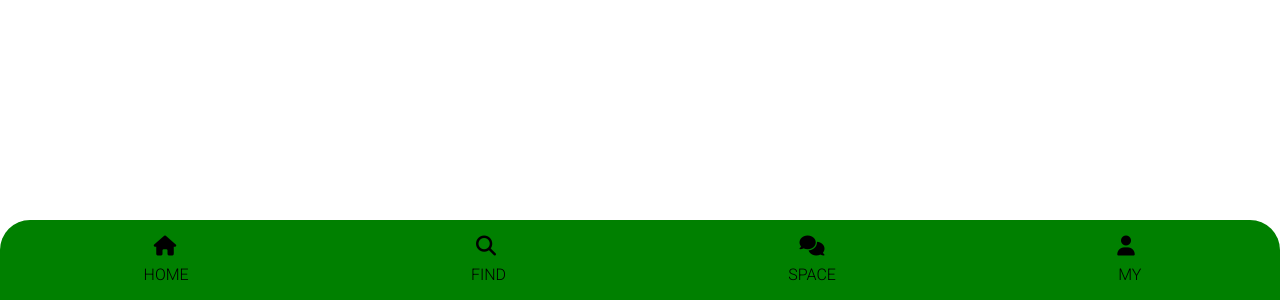
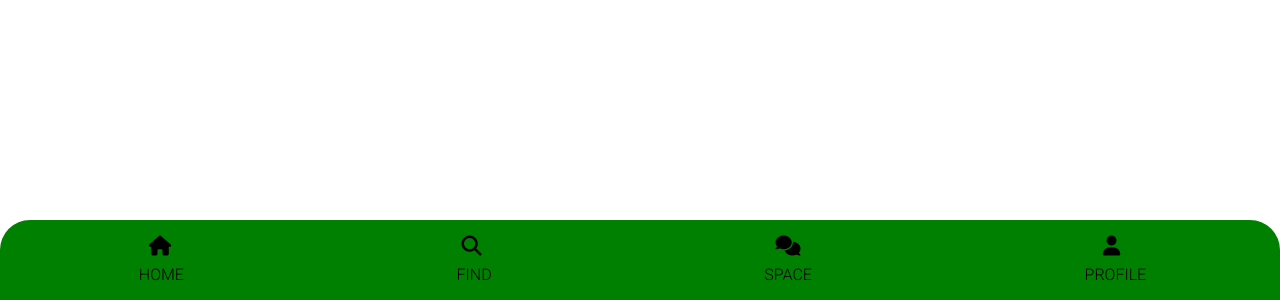
Before and after one commit to enesmozer/Animated-Tabbar, a website: page index.html in a window 1280 px wide. Shown: the part 500-800 px from the top of the page. Drawn offline with nearby package versions, Linux system fonts and the light colour scheme.

Commit message:
Menu names updated

```diff
--- a/index.html
+++ b/index.html
@@ -23,7 +23,7 @@
         </a>
         <a href="#" class="button">
           <i class="fas fa-user icon"></i>
-          <div class="text">MY</div>
+          <div class="text">PROFILE</div>
         </a>
       </nav>
     </div>
```
